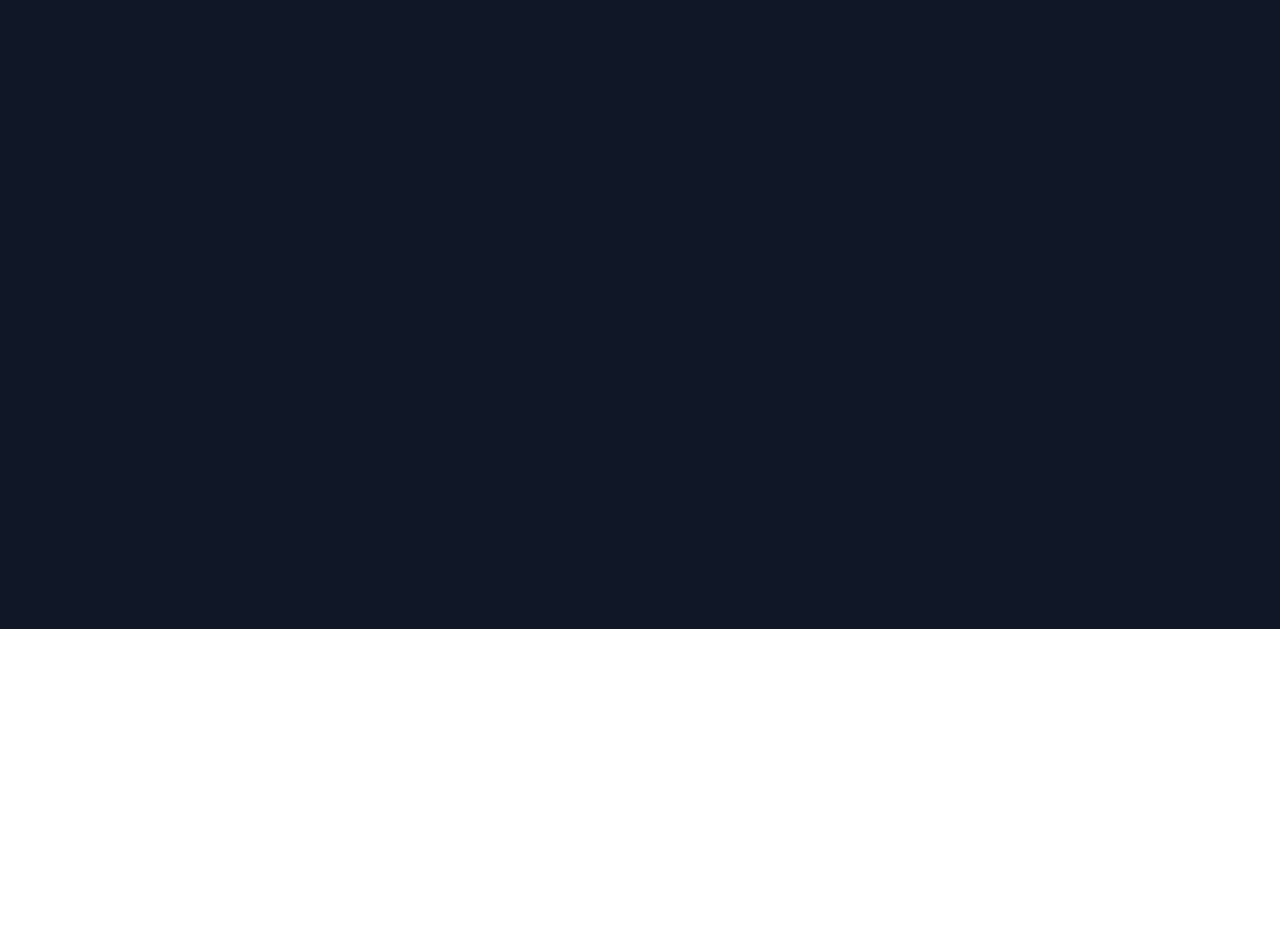
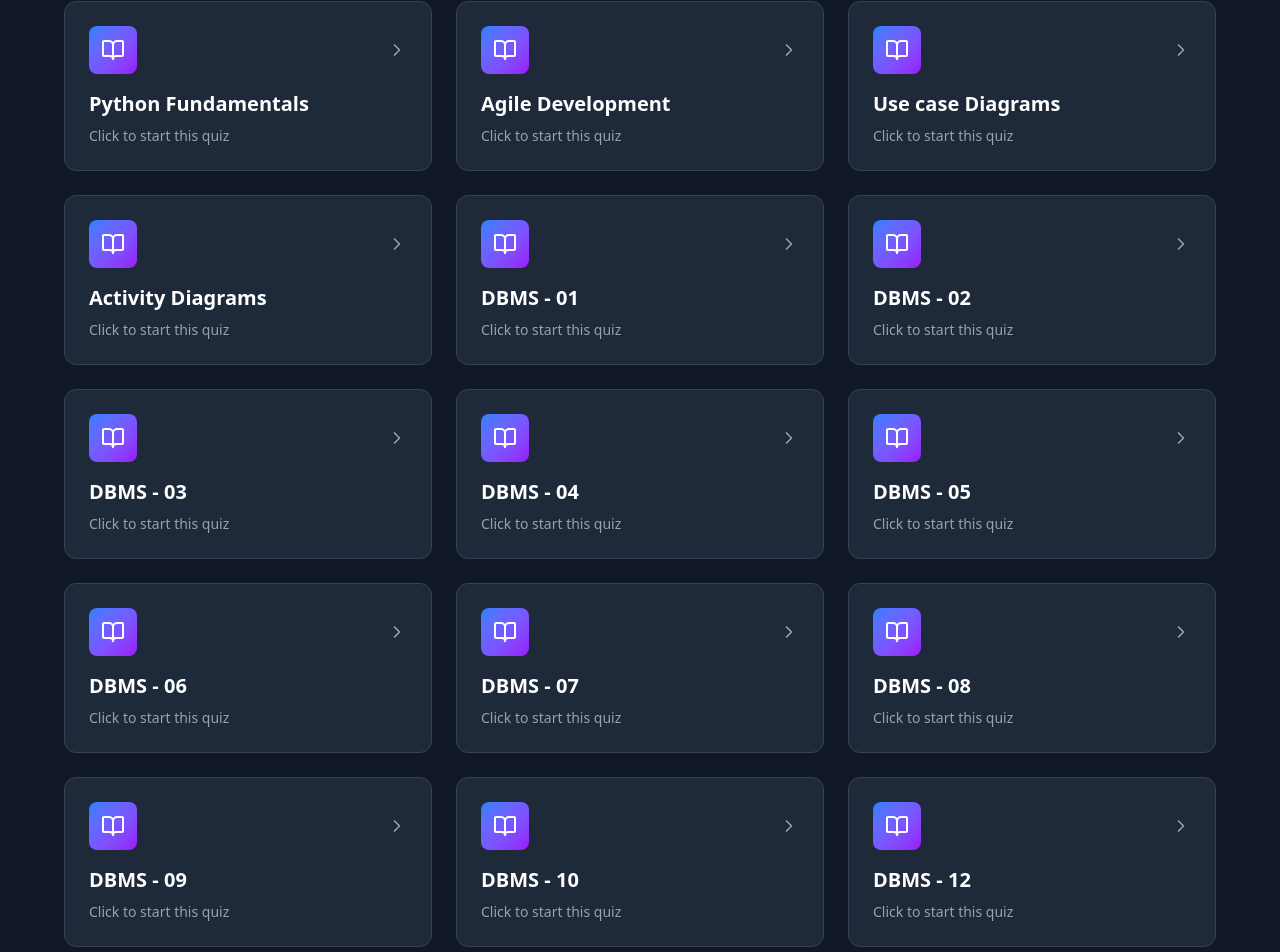
Before and after one commit to Thamidu-Nadun/v-ii.ai-quiz, a React (Vite) app: page / in a window 1280 px wide. Shown: the part 171-1123 px from the top of the page. Before the commit the page ends 800 px from the top, so only its background shows below. Built offline with nearby package versions, Linux system fonts and the light colour scheme.

Commit message:
Add new DBMS quizzes and update paths for existing quizzes

```diff
--- a/src/quizzes.js
+++ b/src/quizzes.js
@@ -3,20 +3,96 @@ export default [
         title: 'Python Fundamentals',
         path: 'quiz/python-fundamentals.json',
         description: 'Test your knowledge of Python basics, including syntax, data types, and control structures.',
+        isAvailable: true
     },
     {
         title: 'Agile Development',
-        path: 'quiz/Agile-Development.json',
+        path: 'quiz/SE/Agile-Development.json',
         description: 'Assess your understanding of Agile methodologies, principles, and practices.',
+        isAvailable: true
     },
     {
         title: 'Use case Diagrams',
-        path: 'quiz/Usecase-Diagram.json',
+        path: 'quiz/SE/Usecase-Diagram.json',
         description: 'Evaluate your skills in creating and interpreting use case diagrams in software engineering.',
+        isAvailable: true
     },
     {
         title: 'Activity Diagrams',
-        path: 'quiz/Activity-Diagram.json',
+        path: 'quiz/SE/Activity-Diagram.json',
         description: 'Test your ability to design and analyze activity diagrams for various processes.',
+        isAvailable: true
+    },
+    {
+        title: 'DBMS - 01',
+        path: 'quiz/DatabaseQuiz/Database-01.json',
+        description: 'Challenge your knowledge of database management systems, including concepts and SQL.',
+        isAvailable: true
+    },
+    {
+        title: 'DBMS - 02',
+        path: 'quiz/DatabaseQuiz/Database-02.json',
+        description: 'Further test your understanding of advanced database topics and practices.',
+        isAvailable: true
+    },
+    {
+        title: 'DBMS - 03',
+        path: 'quiz/DatabaseQuiz/Database-03.json',
+        description: 'A comprehensive quiz covering various aspects of database management systems.',
+        isAvailable: true
+    },
+    {
+        title: 'DBMS - 04',
+        path: 'quiz/DatabaseQuiz/Database-04.json',
+        description: 'Assess your proficiency in database concepts, design, and implementation.',
+        isAvailable: true
+    },
+    {
+        title: 'DBMS - 05',
+        path: 'quiz/DatabaseQuiz/Database-05.json',
+        description: 'Test your knowledge of database systems with a focus on practical applications and SQL queries.',
+        isAvailable: true
+    },
+    {
+        title: 'DBMS - 06',
+        path: 'quiz/DatabaseQuiz/Database-06.json',
+        description: 'Evaluate your understanding of database management systems and their functionalities.',
+        isAvailable: true
+    },
+    {
+        title: 'DBMS - 07',
+        path: 'quiz/DatabaseQuiz/Database-07.json',
+        description: 'A quiz designed to test your knowledge of various database management system concepts and practices.',
+        isAvailable: true
+    },
+    {
+        title: 'DBMS - 08',
+        path: 'quiz/DatabaseQuiz/Database-08.json',
+        description: 'Challenge your understanding of database systems, including design, queries, and management.',
+        isAvailable: true
+    },
+    {
+        title: 'DBMS - 09',
+        path: 'quiz/DatabaseQuiz/Database-09.json',
+        description: 'Test your skills in database management systems with a focus on advanced topics and SQL.',
+        isAvailable: true
+    },
+    {
+        title: 'DBMS - 10',
+        path: 'quiz/DatabaseQuiz/Database-10.json',
+        description: 'A comprehensive quiz covering various aspects of database management systems and their applications.',
+        isAvailable: true
+    },
+    {
+        title: 'DBMS - 11',
+        path: 'quiz/DatabaseQuiz/Database-11.json',
+        description: 'Assess your proficiency in database concepts, design, and implementation with this quiz.',
+        isAvailable: false
+    },
+    {
+        title: 'DBMS - 12',
+        path: 'quiz/DatabaseQuiz/Database-12.json',
+        description: 'Evaluate your understanding of database management systems and their functionalities with this quiz.',
+        isAvailable: true
     }
 ];
```
